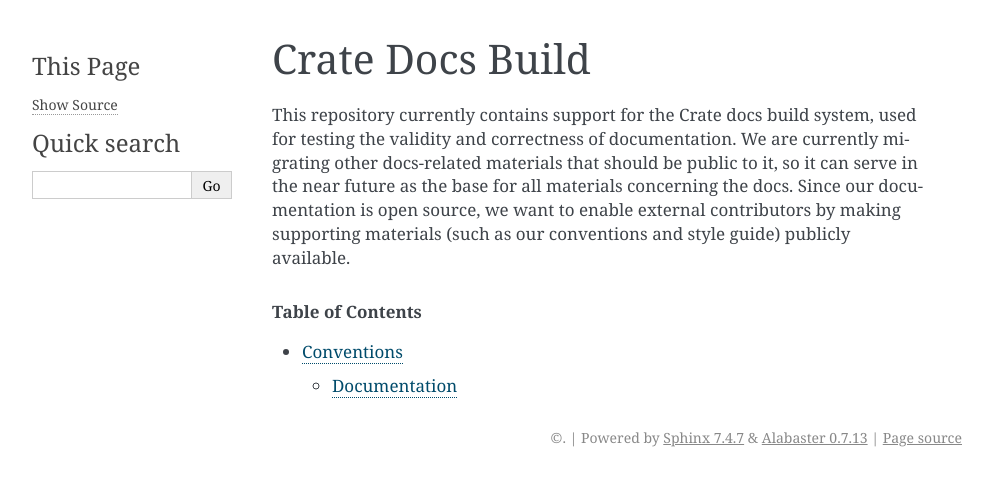
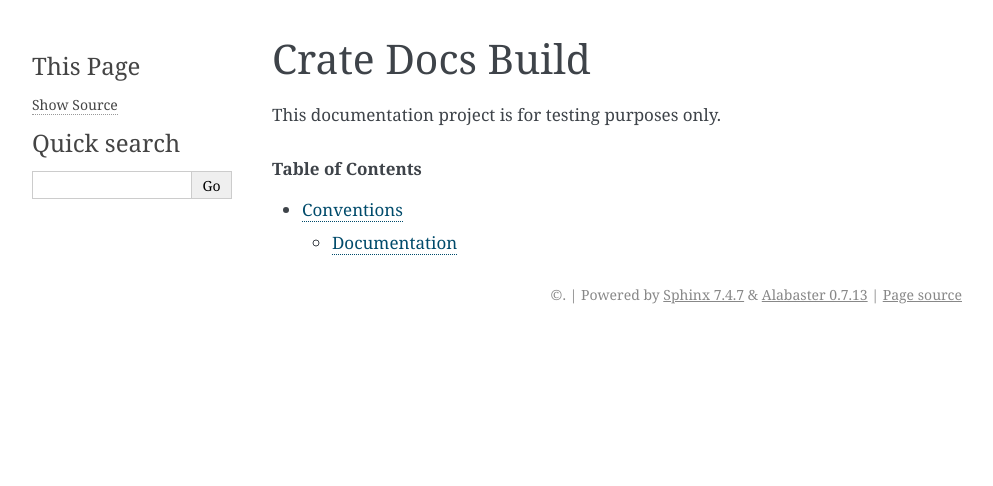
Before and after one commit to crate/crate-docs, a Sphinx documentation site: the page built from docs/index.rst, in a window 1280 px wide. Shown: the top 486 px of the page, without its empty margins (148-1141 px from the left). Built offline with Sphinx 7.4.7, drawn with Linux system fonts in a browser that asks for light colours.

Commit message:
Cut copy and replace with notice about testing status

```diff
--- a/docs/index.rst
+++ b/docs/index.rst
@@ -2,13 +2,7 @@
 Crate Docs Build
 ================
 
-This repository currently contains support for the Crate docs build system,
-used for testing the validity and correctness of documentation. We are
-currently migrating other docs-related materials that should be public to it,
-so it can serve in the near future as the base for all materials concerning the
-docs. Since our documentation is open source, we want to enable external
-contributors by making supporting materials (such as our conventions and style
-guide) publicly available.
+This documentation project is for testing purposes only.
 
 
 .. rubric:: Table of Contents
```
